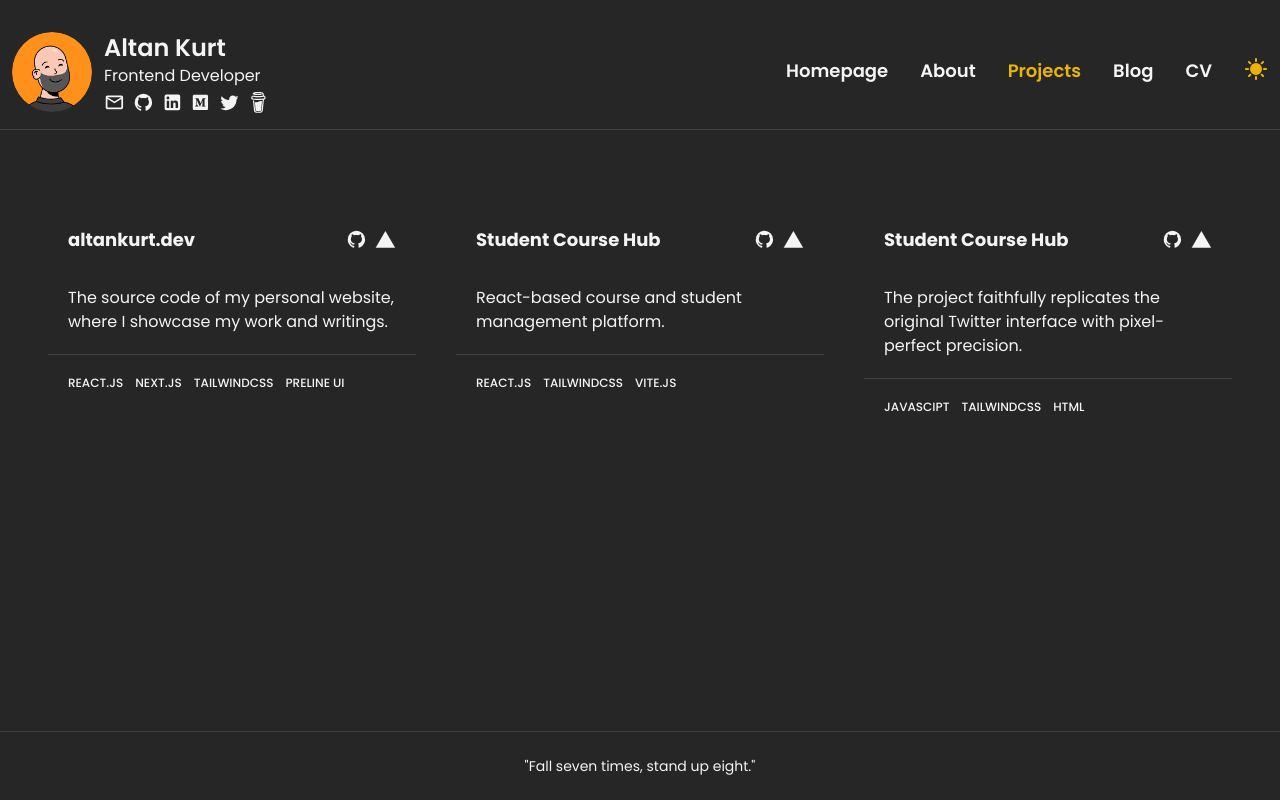
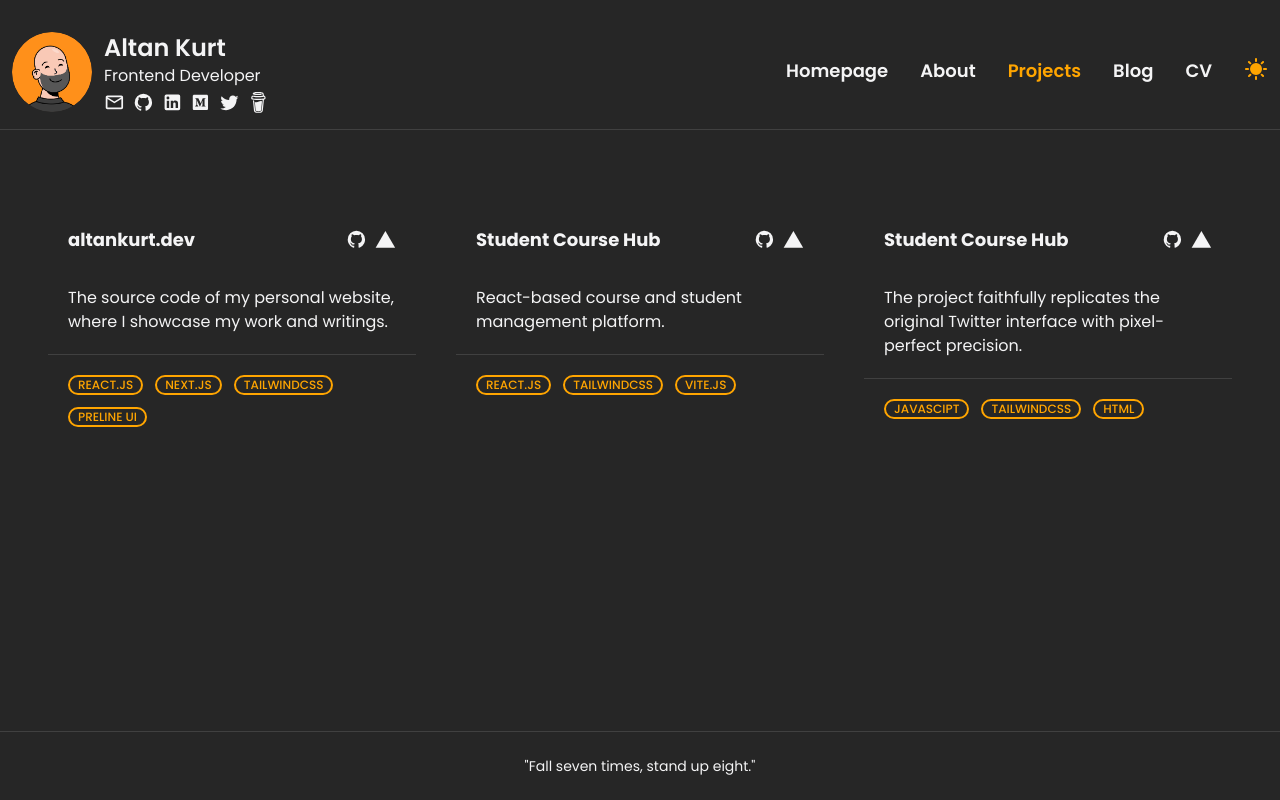
Before and after one commit to altankurt/altankurt.com, a Next.js app: page /projects in a window 1280 px wide. Built offline with nearby package versions, Linux system fonts and the light colour scheme.

Commit message:
style: Update color styling

```diff
--- a/src/components/blog/posts/post-detail/post-content.js
+++ b/src/components/blog/posts/post-detail/post-content.js
@@ -42,7 +42,7 @@ const PostContent = ({ post, className }) => {
 
     blockquote(quote) {
       return (
-        <blockquote className="my-6 border-l-4 border-blog-color pl-3 text-lg italic">
+        <blockquote className="my-6 border-l-4 border-primary pl-3 text-lg italic">
           {quote.children}
         </blockquote>
       );
@@ -83,7 +83,7 @@ const PostContent = ({ post, className }) => {
       return (
         <a
           href={link.href}
-          className="text-blog-color hover:underline"
+          className="text-primary hover:underline font-semibold"
           target={'_blank'}
         >
           {link.children}
--- a/src/components/blog/posts/post-list-item.js
+++ b/src/components/blog/posts/post-list-item.js
@@ -35,7 +35,7 @@ const PostListItem = ({ post }) => {
           <p className=" text-color pt-1 text-base">
             {cutAndAddEllipsis(excerpt)}
           </p>
-          <p className="mt-2 inline-flex items-center gap-x-1.5 text-blue-600 decoration-2 hover:underline font-medium">
+          <p className="mt-2 inline-flex items-center gap-x-1.5 text-primary decoration-2 hover:underline font-medium">
             Read more
           </p>
         </div>
--- a/src/styles/globals.css
+++ b/src/styles/globals.css
@@ -67,6 +67,14 @@
     @apply text-base font-semibold sm:text-lg hover:text-primary transition-all;
   }
 
+  .project-text {
+    @apply text-primary border-primary;
+  }
+
+  .project-style {
+    @apply items-center border-2 rounded-full px-2;
+  }
+
   /* For Webkit-based browsers (Chrome, Safari and Opera) */
   .scrollbar-hide::-webkit-scrollbar {
     display: none;
--- a/tailwind.config.js
+++ b/tailwind.config.js
@@ -9,14 +9,13 @@ module.exports = {
   theme: {
     extend: {
       colors: {
-        primary: '#EAB308',
+        primary: '#FFA500',
         'light-bg': '#F3F4F6',
         'dark-bg': '#262626',
         'light-text': '#111827',
         'dark-text': '#f4f4f5',
         'light-border': '#6B7280',
         'dark-border': '#404040',
-        'blog-color': '#0369a1',
         'light-code': '#D1D1D1',
         'dark-code': '#6B7280',
         'light-date': '#374151',
```
